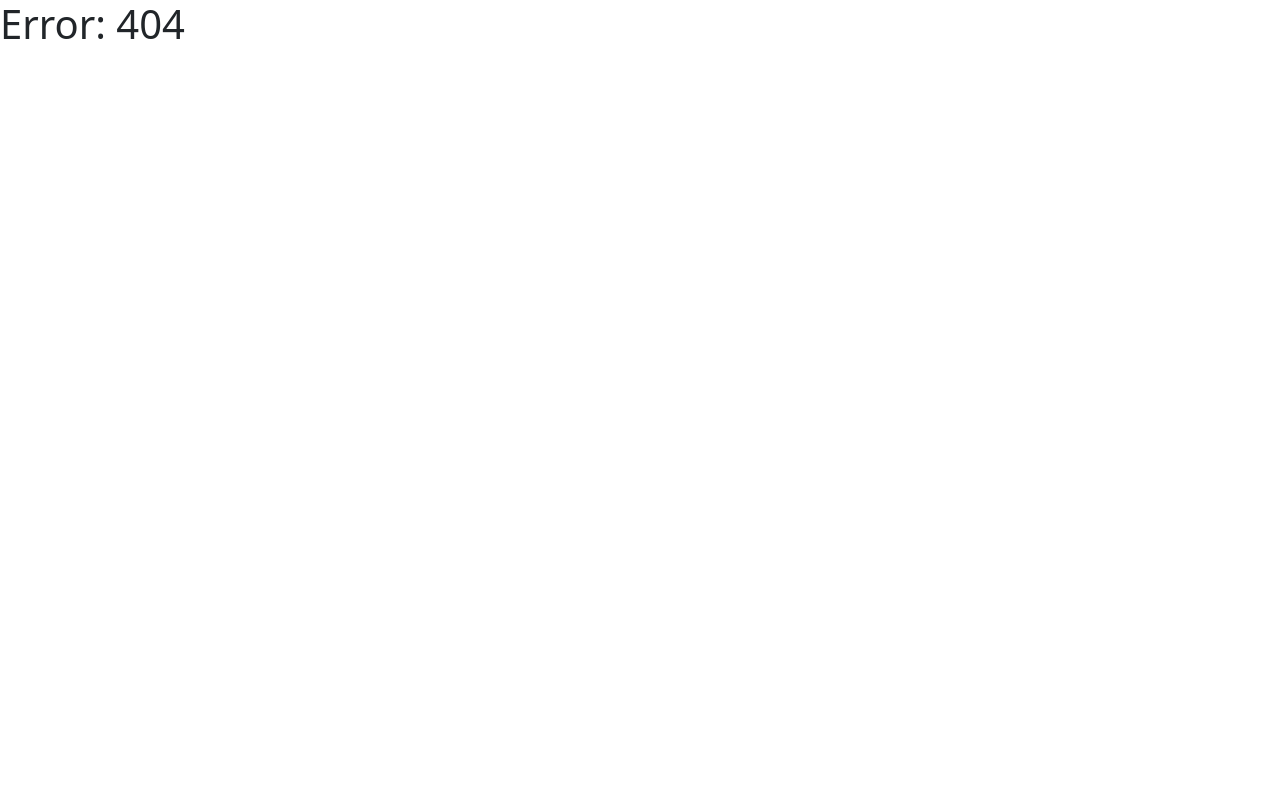
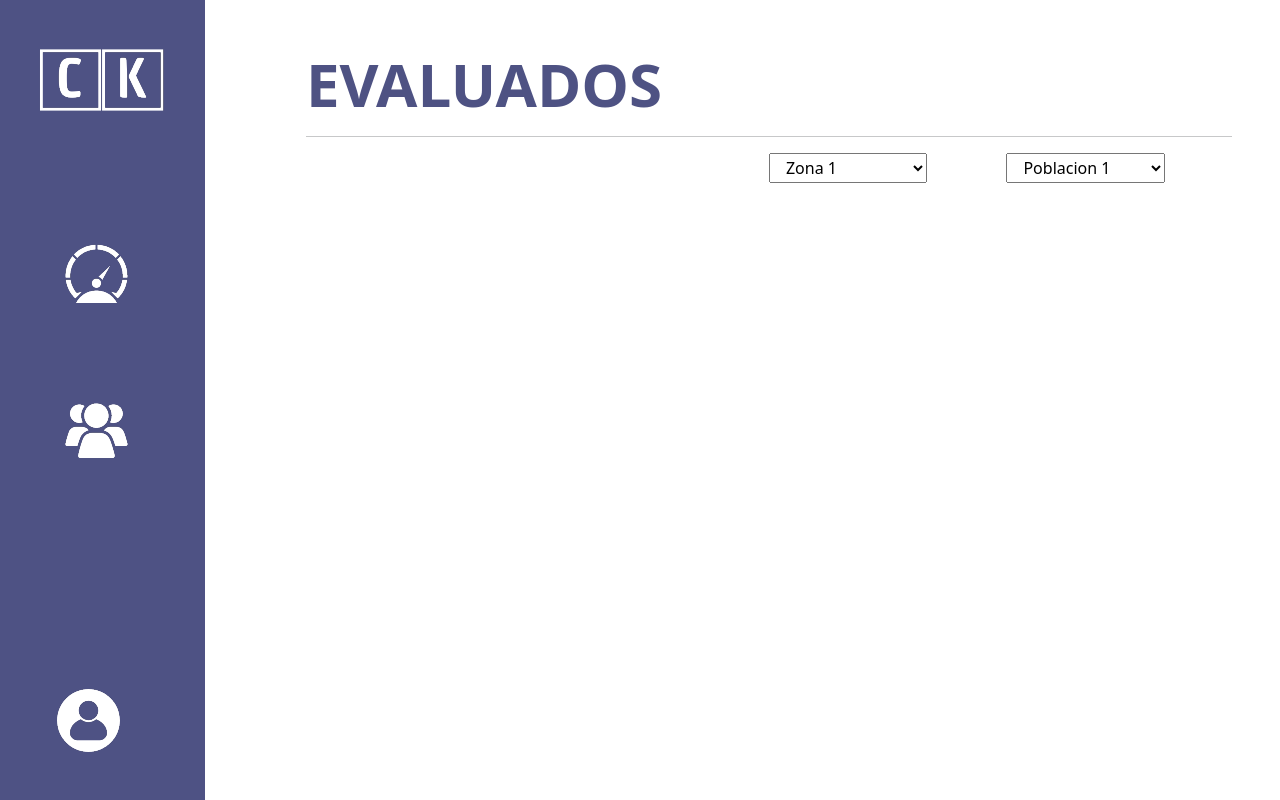
Before and after one commit to KimberlyMarquez/alphametrics-frontend, a React (Vite) app: page /people in a window 1280 px wide. Before the commit this address had no page. Built offline with nearby package versions, Linux system fonts and the light colour scheme.

Commit message:
Crea componente de Header para la Lista

```diff
--- /dev/null
+++ b/src/components/HeaderList.tsx
@@ -0,0 +1,24 @@
+export default function HeaderList() {
+  return (
+    <>
+      <div id="top" className="mt-lg-5 offset-1 me-5">
+        <div id="title" className="col-lg-9">
+          <h1
+            style={{ fontSize: "60px", color: "#4E5283", fontWeight: "bold" }}
+          >
+            EVALUADOS
+          </h1>
+        </div>
+        <hr />
+        <div id="select-zona" className="col-lg-3 w-auto row">
+          <select name="zone" id="zone" className="col-2 offset-6" style={{height:"30px"}}>
+            <option value="">Zona 1</option>
+          </select>
+          <select name="population" id="population" className="col-2 offset-1" >
+            <option value="">Poblacion 1</option>
+            </select>
+        </div>
+      </div>
+    </>
+  );
+}
--- /dev/null
+++ b/src/components/ListPerson.tsx
@@ -0,0 +1,8 @@
+import HeaderList from "./HeaderList";
+export default function ListPerson() {
+  return (
+    <main className="col-lg-10 d-block" id="main">
+      <HeaderList />
+    </main>
+  );
+}
--- a/src/components/Navbar.tsx
+++ b/src/components/Navbar.tsx
@@ -1,31 +1,33 @@
+import { Link } from "react-router-dom";
+
 export default function Navbar() {
   return (
     <>
       <aside
         className="col-12 d-flex col-lg-2 flex-lg-column justify-content-sm-between"
-        style={{ backgroundColor: '#4e5284' }}
+        style={{ backgroundColor: "#4e5284" }}
       >
         <div id="logo" className="d-flex mx-2 justify-content-lg-center ms-3">
           <a href="#" className="">
             <img src="/img/logo.png" alt="#" id="log-img" />
           </a>
         </div>
-        <nav className="d-flex flex-lg-column" style={{ gap: '6rem' }}>
+        <nav className="d-flex flex-lg-column" style={{ gap: "6rem" }}>
           <div id="dashboard" className="d-flex justify-content-lg-center">
-            <a href="#" className="">
+            <Link to={"/"}>
               <img src="/img/dashboard_icon.png" alt="#" id="img-dash" />
-            </a>
+            </Link>
           </div>
           <div id="zone" className="d-flex justify-content-lg-center">
-            <a href="#">
+            <Link to={"/people"}>
               <img src="/img/element_icon.png" alt="#" id="icon-zona" />
-            </a>
+            </Link>
           </div>
         </nav>
         <div
           id="profile"
           className="d-flex justify-content-center mt-lg-auto align-items-center me-3"
-          style={{ marginBottom: '3rem' }}
+          style={{ marginBottom: "3rem" }}
         >
           <a href="#" className="mt-5">
             <img src="/img/user_icon.png" alt="#" id="user-icon" />
--- a/src/routes/Routes.tsx
+++ b/src/routes/Routes.tsx
@@ -1,5 +1,6 @@
 import { createBrowserRouter } from "react-router-dom";
 import App from "../App";
+import ListPerson from "../components/ListPerson";
 import Error from "../components/Error";
 
 const router = createBrowserRouter([
@@ -10,6 +11,11 @@ const router = createBrowserRouter([
       {
         index: true,
       },
+      {
+        path: "/people",
+        element: <ListPerson />,
+        errorElement: <Error />,
+      },
     ],
     errorElement: <Error />,
   },
```
